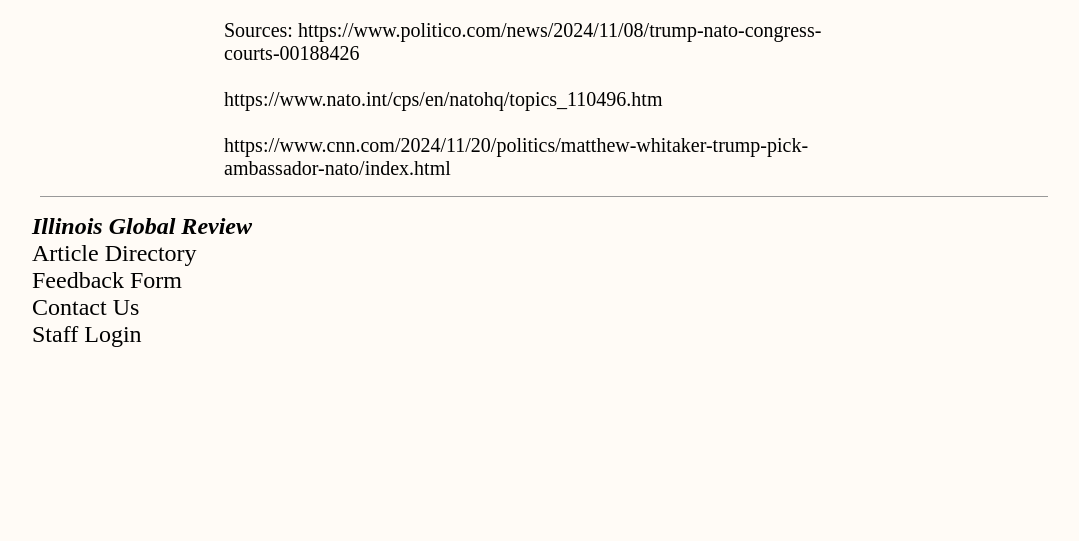
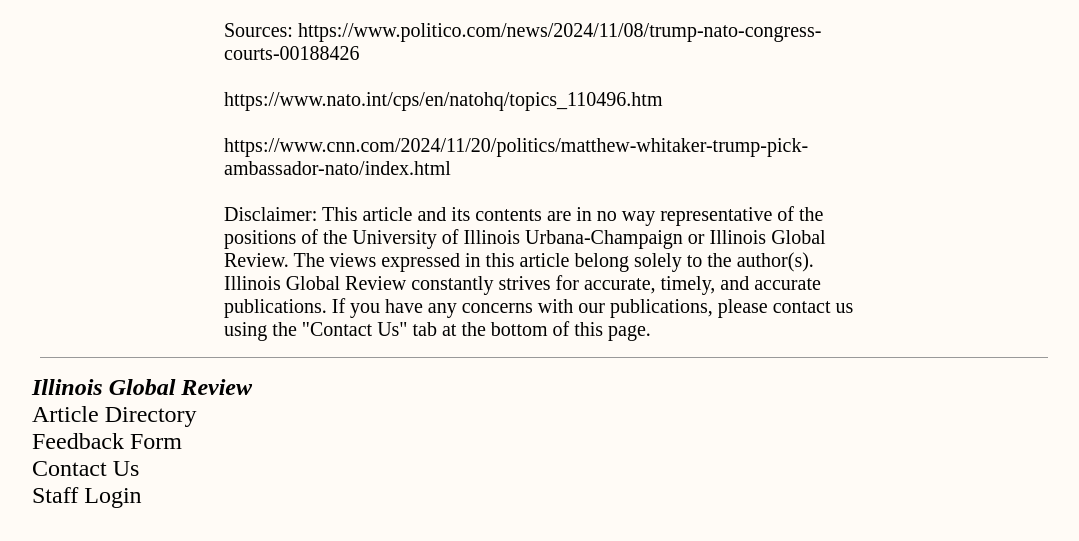
Before and after one commit to abhay-harpalani/illinois-global-review, a Flask app: a page that uses templates/article.html in a window 1280 px wide. Shown: the part 2654-3195 px from the top of the page, without its empty margins (96-1175 px from the left). Before the commit the page ends 3001 px from the top, so only its background shows below. Run offline with Flask 3, Linux system fonts and the light colour scheme; parts of the project's set-up code (start-up, migrations or seed data) failed here and were passed over; some libraries are stand-ins or nearby versions; some web fonts are replaced.

Commit message:
add disclaimer to all articles

```diff
--- a/templates/article.html
+++ b/templates/article.html
@@ -19,5 +19,15 @@
 </div>
 <div class="article-content font-size-article-content">
     <p>{{ article.body|safe }}</p>
+	<br>
+	<p>
+		Disclaimer: This article and its contents are in no way representative
+		of the positions of the University of Illinois Urbana-Champaign or
+		Illinois Global Review. The views expressed in this article belong
+		solely to the author(s). Illinois Global Review constantly strives for
+		accurate, timely, and accurate publications. If you have any concerns
+		with our publications, please contact us using the "Contact Us" tab at
+		the bottom of this page.
+	</p>
 </div>
 {% endblock %}
```
